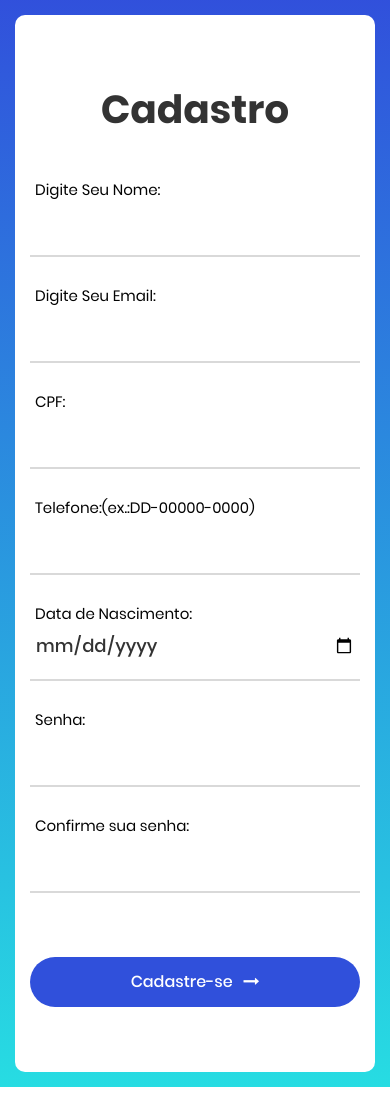
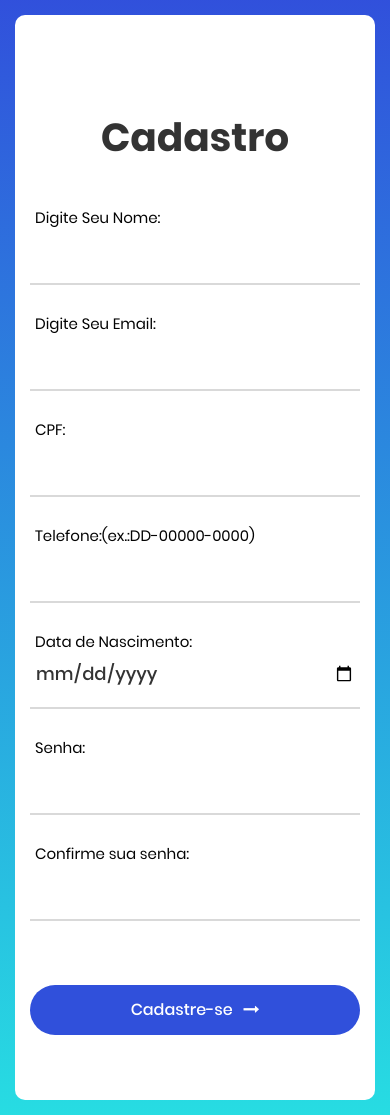
Before and after one commit to Bpossmoser/multifarma, a PHP site: page /cadas_cliente.php in a window 390 px wide. Before the commit the page ends 1087 px from the top, so only its background shows below. Run offline with PHP 8.4, Linux system fonts and the light colour scheme.

Commit message:
Css farma

```diff
--- a/css/main_cadastro.css
+++ b/css/main_cadastro.css
@@ -350,7 +350,7 @@ textarea.input100 {
 
 @media (max-width: 576px) {
   .wrap-contact100 {
-    padding: 72px 15px 65px 15px;
+    padding: 100px 15px 65px 15px;
   }
 }
 
@@ -517,7 +517,7 @@ textarea.input100 {
 
 .select2-container .select2-results__option[aria-selected] {
   padding-top: 10px;
-  padding-bottom: 10px;
+  padding-bottom:20px;
 }
 
 .select2-container .select2-results__option[aria-selected="true"] {
```
